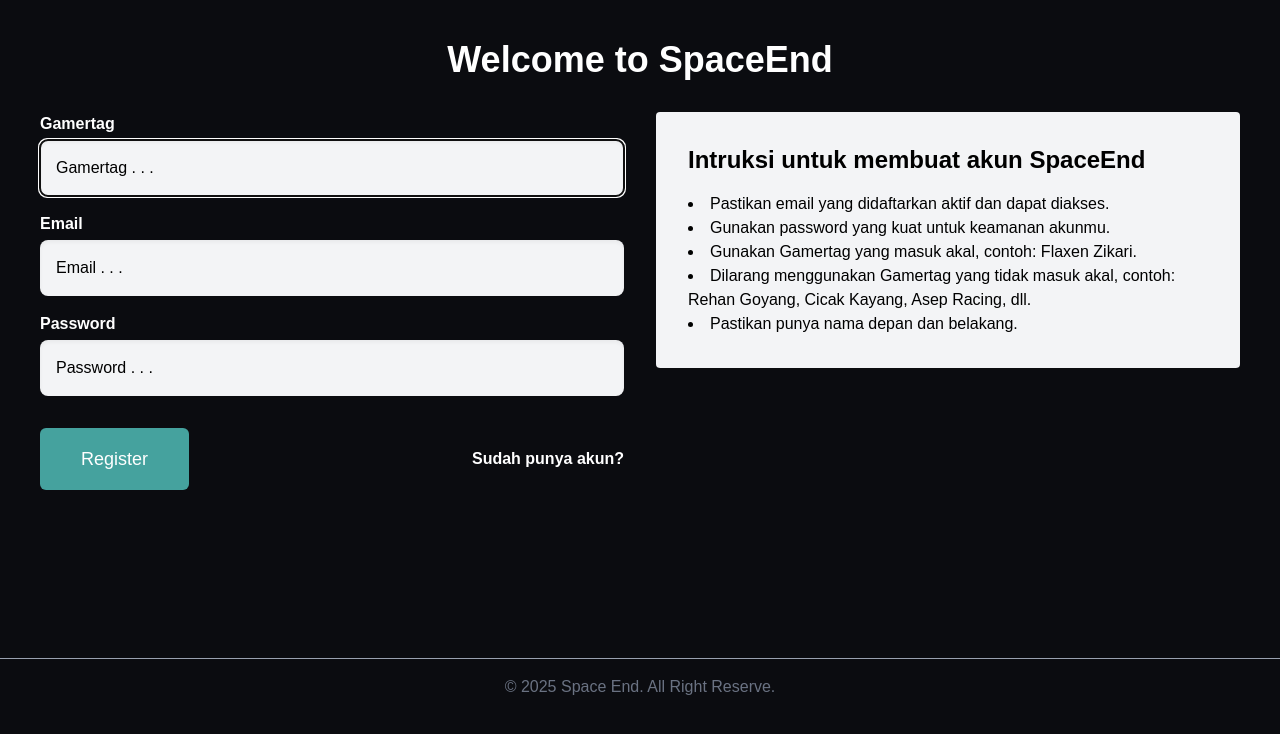
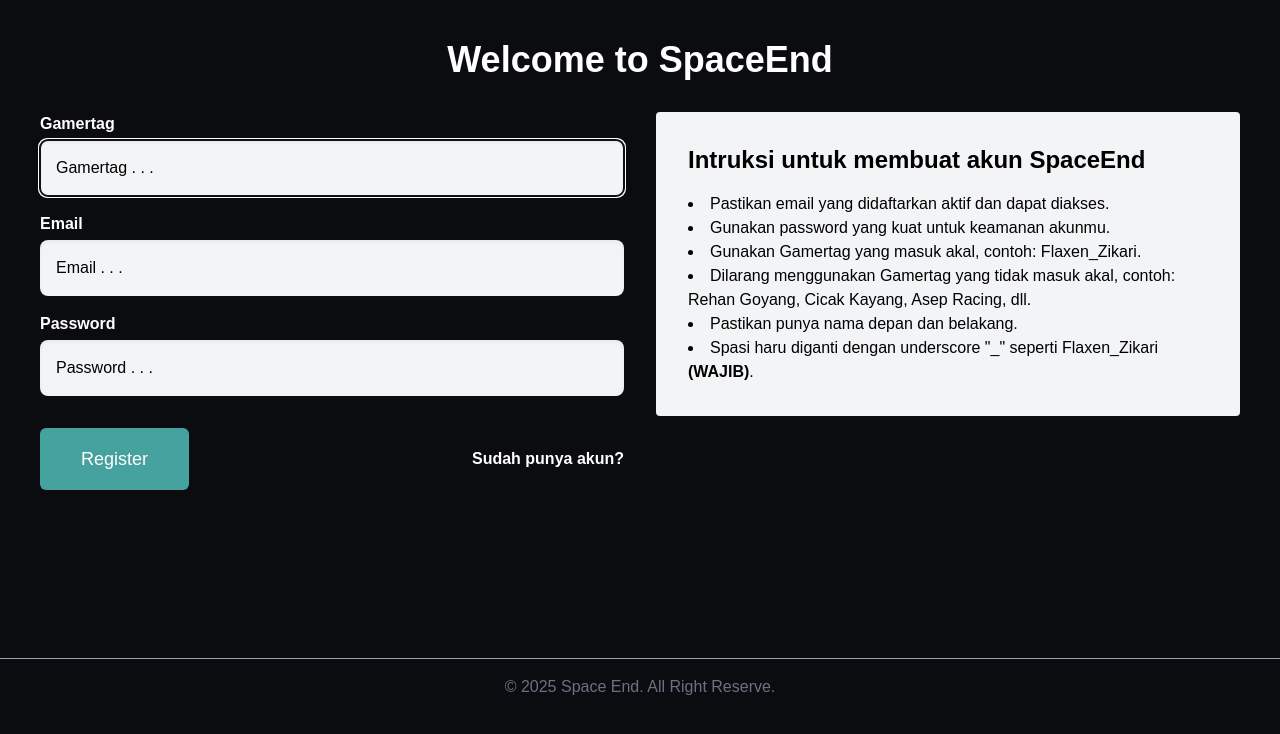
Before and after one commit to SpaceEndComp/SpaceEnd, a React (Vite) app: page /Register in a window 1280 px wide. Shown: the top 734 px of the page. Built offline with nearby package versions, Linux system fonts and the light colour scheme; no server answers.

Commit message:
Update Gamertag formatting instructions

```diff
--- a/src/pages/Register.jsx
+++ b/src/pages/Register.jsx
@@ -124,11 +124,13 @@ export default function Signup() {
                   Pastikan email yang didaftarkan aktif dan dapat diakses.
                 </li>
                 <li>Gunakan password yang kuat untuk keamanan akunmu.</li>
-                <li>Gunakan Gamertag yang masuk akal, contoh: Flaxen Zikari.
+                <li>Gunakan Gamertag yang masuk akal, contoh: Flaxen_Zikari.
                 </li>
                 <li>Dilarang menggunakan Gamertag yang tidak masuk akal, contoh: Rehan Goyang, Cicak Kayang, Asep Racing, dll.
                 </li>
                 <li>Pastikan punya nama depan dan belakang.
+                </li>
+                <li>Spasi haru diganti dengan underscore "_" seperti Flaxen_Zikari <strong>(WAJIB)</strong>.
                 </li>
               </ul>
             </div>
```
